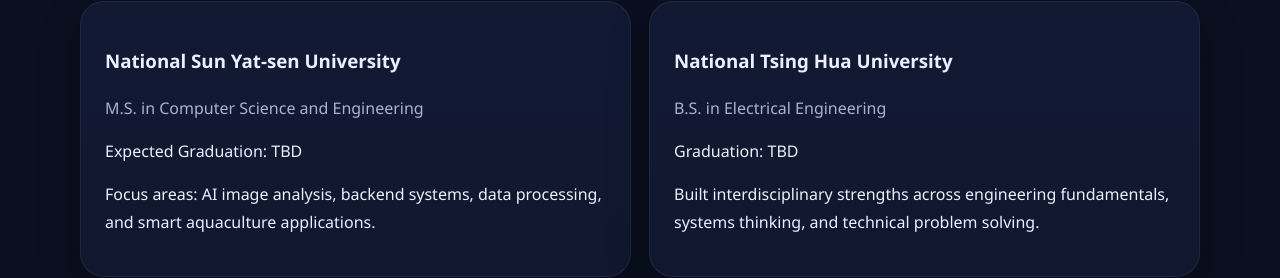
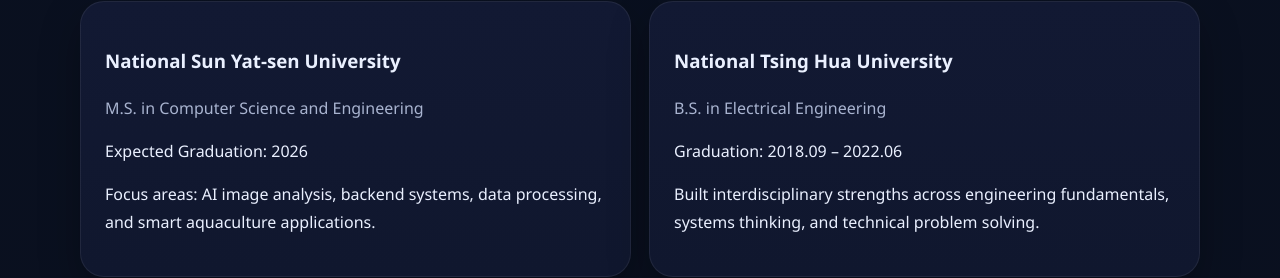
Before and after one commit to bobo734/pohsuan.github.io, a plain HTML site: page index.html in a window 1280 px wide. Shown: the part 1482-1760 px from the top of the page. Drawn offline with Linux system fonts and the light colour scheme.

Commit message:
Update graduation dates in education section

```diff
--- a/index.html
+++ b/index.html
@@ -473,7 +473,7 @@
           <div class="card edu-card">
             <h3>National Sun Yat-sen University</h3>
             <p class="muted">M.S. in Computer Science and Engineering</p>
-            <p>Expected Graduation: TBD</p>
+            <p>Expected Graduation: 2026</p>
             <p>
               Focus areas: AI image analysis, backend systems, data processing, and smart aquaculture applications.
             </p>
@@ -481,7 +481,7 @@
           <div class="card edu-card">
             <h3>National Tsing Hua University</h3>
             <p class="muted">B.S. in Electrical Engineering</p>
-            <p>Graduation: TBD</p>
+            <p>Graduation: 2018.09 – 2022.06</p>
             <p>
               Built interdisciplinary strengths across engineering fundamentals, systems thinking, and technical problem solving.
             </p>
```
